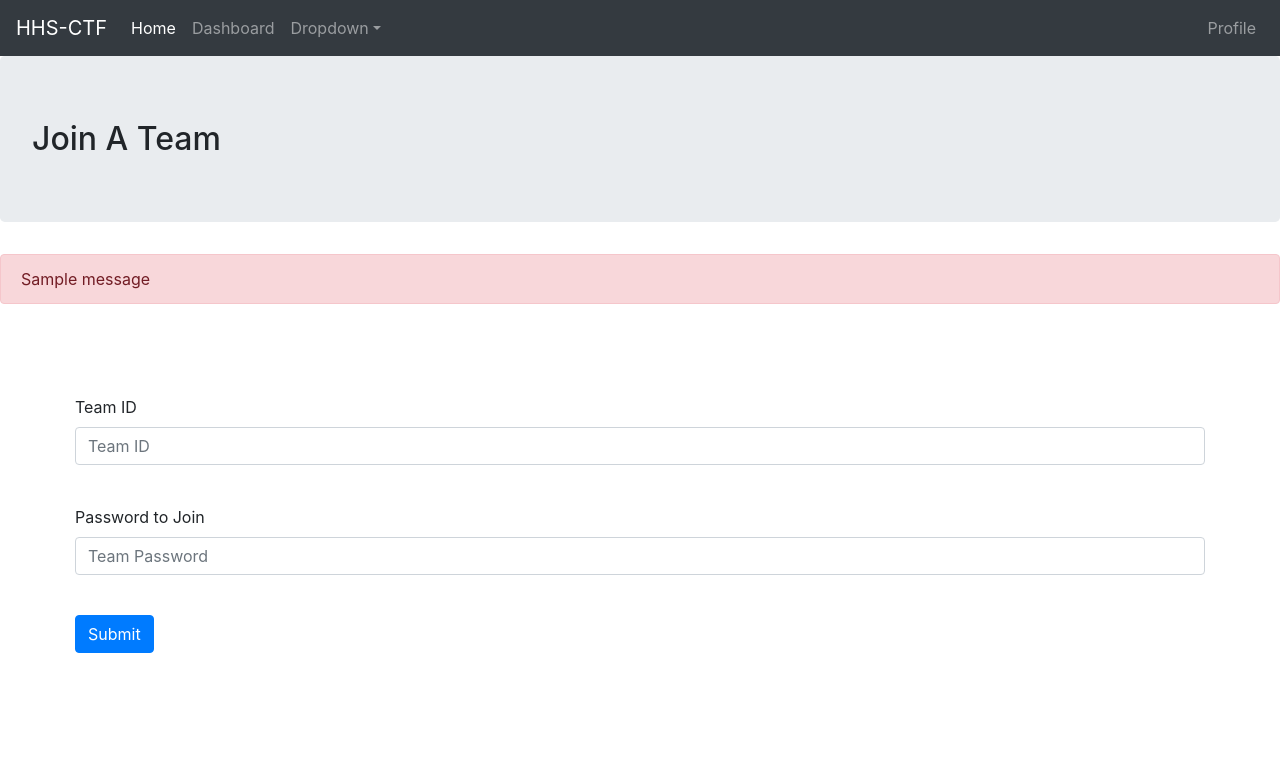
After one commit to IdioticProphet/CTFE, a Flask app: page /profile/join_team in a window 1280 px wide. The commit adds this page. Shown: the top 783 px of the page. Run offline with Flask 2, Linux system fonts and the light colour scheme; the visitor is signed in with stand-in values (Sample User, id 1); one stand-in notice (Sample message) is shown; some libraries are stand-ins or nearby versions.

Commit message:
Added Functionality for creating and joining teams, Next up is scoring and creating relevent scoring junk

```diff
--- a/app/admin_pages/admin_pages.py
+++ b/app/admin_pages/admin_pages.py
@@ -10,7 +10,7 @@ def allowed_file(filename):
 
 @admin.before_request
 def admin1():
-    if "admin" not in session.keys():
+    if not session["admin"]:
         flash("Page Not Found")
         return redirect("/404")
 
@@ -27,7 +27,6 @@ def token():
 @admin.route("/create_problem", methods=["POST", "GET"])
 def create_problem():
         form = ProblemForm()
-        print(form.validate_on_submit())
         if form.validate_on_submit():
                 UPLOAD_FOLDER = "./app/static/uploads/"
                 f = request.files["file_field"]
--- a/app/forms.py
+++ b/app/forms.py
@@ -1,5 +1,5 @@
 from flask_wtf import Form
-from wtforms import FileField, StringField, BooleanField, PasswordField, SubmitField, IntegerField
+from wtforms import TextAreaField, FileField, StringField, BooleanField, PasswordField, SubmitField, IntegerField
 from wtforms.validators import DataRequired
 
 class LoginForm(Form):
@@ -20,8 +20,18 @@ class FlagForm(Form):
 
 class ProblemForm(Form):
         problem_name = StringField("Problem Name", validators=[DataRequired()])
-        summary = StringField("Problem Summary")
+        summary = TextAreaField("Problem Summary")
         unique_id = IntegerField("Unique ID", validators=[DataRequired()])
         solution_flag = StringField("Flag", validators=[DataRequired()])
         file_field = FileField("File Upload")
         submit = SubmitField("Submit")
+
+class TeamForm(Form):
+        new_team_name = StringField("Team Name", validators=[DataRequired()])
+        new_team_password = StringField("Password", validators=[DataRequired()])
+        submit = SubmitField("Submit")
+
+class ChangeTeamForm(Form):
+        team_id = IntegerField("Team ID")
+        team_password = StringField("Password to Join")
+        submit = SubmitField("Submit")
--- /dev/null
+++ b/app/profile_pages/profile_pages.py
@@ -0,0 +1,82 @@
+from flask import Flask, Blueprint, session, render_template, flash, redirect
+from ..forms import TeamForm, ChangeTeamForm
+from ..db import *
+from werkzeug.security import generate_password_hash, check_password_hash
+
+profile_blueprint = Blueprint("profile_blueprint", __name__, url_prefix="/profile")
+
+@profile_blueprint.before_request
+def is_logged():
+    if "username" not in session.keys():
+        flash("You Need to Login before accessing your profile!")
+        return redirect("/")
+
+@profile_blueprint.route("/")
+def profile():
+    return render_template('profile.html')
+
+@profile_blueprint.route("/join_team", methods=["POST", "GET"])
+def join_team():
+    form = ChangeTeamForm()
+    if form.validate_on_submit():
+        sql_connection = SQL_Connect()
+        if sql_connection.is_up():
+            sql_command = "SELECT team_password FROM teams WHERE id=:identification"
+            data = sql_connection.connection.query(sql_command, identification=form.team_id.data)
+            if data.first() is None:
+                flash("Team Doesnt Exist")
+                return redirect("/profile/join_team")
+            if check_password_hash(data.first().team_password, form.team_password.data):
+                sql_command = "SELECT members FROM teams where id=:identification"
+                data = sql_connection.connection.query(sql_command, identification=form.team_id.data)
+                member_list = data.first().members
+                member_list += f" {session['username']}"
+                sql_command = "UPDATE teams SET members=:new_list"
+                sql_connection.connection.query(sql_command, new_list=member_list)
+                sql_command = "UPDATE users SET team_id=:new_id"
+                sql_connection.connection.query(sql_command, new_id=form.team_id.data)
+                flash("Joined Team Successfully")
+                return redirect("/profile/join_team")
+            else:
+                flash("Password is incorrect")
+                return redirect("/profile/join_team")
+        else:
+            flash("SQL Error 1")
+            return redirect("/404")
+    else:
+        return render_template("join_team_form.html", form=form)
+
+    # if user is not logged in
+
+@profile_blueprint.route("/create_team", methods=["GET", "POST"])
+def create_team():
+        form = TeamForm()
+        if form.validate_on_submit():
+            sql_connection = SQL_Connect()
+            if sql_connection.is_up():
+                # Creating the New team
+                sql_command = "INSERT INTO teams(team_name, members, team_password) VALUES (:team_name, :members, :team_password)"
+                team_name = form.new_team_name.data
+                members = session["username"]
+                team_password = generate_password_hash(form.new_team_password.data)
+                sql_connection.connection.query(sql_command, team_name=team_name, members=members, team_password=team_password)
+
+                # Getting the new Teams ID
+                sql_command = "SELECT id FROM teams where members=:members"
+                data = sql_connection.connection.query(sql_command, members=session["username"])
+                team_id = data.first().id
+
+                # Ensuring the User is associated with their team
+                sql_command = f"UPDATE users SET team_id = {team_id}"
+                sql_connection.connection.query(sql_command)
+                flash("Team created Successfully, and joined")
+                return redirect("/index")
+            else:
+                flash("SQL Error 1")
+                return redirect("/404")
+        else:
+            return render_template("create_team.html", form=form)
+
+@profile_blueprint.route("/team_id")
+def team_id():
+    return str(session["team_id"])
--- a/app/static/css/dashboard.css
+++ b/app/static/css/dashboard.css
@@ -131,3 +131,4 @@
   text-align: left;
   vertical-align: middle;
 }
+modal-backdrop{position:fixed;top:0;right:0;bottom:0;left:0;z-index:1040;background-color:#000}.modal-backdrop.fade{opacity:0}.modal-backdrop,.modal-backdrop.fade.in{opacity:.8;filter:alpha(opacity=80)}
--- a/app/templates/dashboard.html
+++ b/app/templates/dashboard.html
@@ -5,6 +5,7 @@
 <script src="https://ajax.googleapis.com/ajax/libs/jquery/3.4.1/jquery.min.js"></script>
 <script src="https://maxcdn.bootstrapcdn.com/bootstrap/3.3.7/js/bootstrap.min.js" integrity="sha384-Tc5IQib027qvyjSMfHjOMaLkfuWVxZxUPnCJA7l2mCWNIpG9mGCD8wGNIcPD7Txa" crossorigin="anonymous"></script>
 <script src="https://cdn.jsdelivr.net/npm/vue/dist/vue.js"></script>
+<link rel="stylesheet" href="https://stackpath.bootstrapcdn.com/bootstrap/4.3.1/css/bootstrap.min.css" integrity="sha384-ggOyR0iXCbMQv3Xipma34MD+dH/1fQ784/j6cY/iJTQUOhcWr7x9JvoRxT2MZw1T" crossorigin="anonymous">
 <script>
 
 Vue.component('problem-button', {
@@ -108,6 +109,11 @@ $(document).ready(function(){
 }
 
 </script>
+<style>
+.modal-backdrop.fade, .modal-backdrop.fade.in {
+         opacity: 0.7 !important;
+    }
+</style>
 {% endblock %}
 
 {%block content%}
--- /dev/null
+++ b/app/templates/join_team_form.html
@@ -0,0 +1,35 @@
+{% extends "topindex.html" %}
+{% block head %}
+{{super()}}
+<head>
+</head>
+{% endblock %}
+{% block body %}
+
+<body>
+<h2 class="jumbotron"> Join A Team </h2>
+
+{% with messages = get_flashed_messages() %}
+	{% if messages %}
+		<div class="alert alert-danger">
+			{% for message in messages %}
+			{{ message }}
+			{% endfor %}
+		</div>
+	{% endif %}
+{% endwith %}
+<form id="CoolForm" action="" method="POST" name="flag" enctype="multipart/form-data" style="padding: 75px;">
+		<div class="form-group">
+			{{ form.team_id.label }}<br>
+			{{ form.team_id(class="form-control", placeholder="Team ID") }} <br>
+		</div>
+		<div class = "form-group">
+		{{ form.team_password.label }} <br>
+		{{ form.team_password(class="form-control", placeholder="Team Password") }}<br>
+		</div>
+		{{ form.submit(class="btn btn-primary", type="submit", value="Submit") }}
+		{{ form.hidden_tag() }}
+		</div>
+	</form>
+</body>
+{% endblock %}
```
Also changed, not shown: app/api/api.py (+9 -3 lines), app/basic_pages/pages.py (+34 -3 lines), app/routes.py (+7 -34 lines), app/templates/create_problem.html (+26 -3 lines), app/templates/create_team.html (added, +35 -0 lines), app/profile_pages/__init__.py (added), 3 other files.
